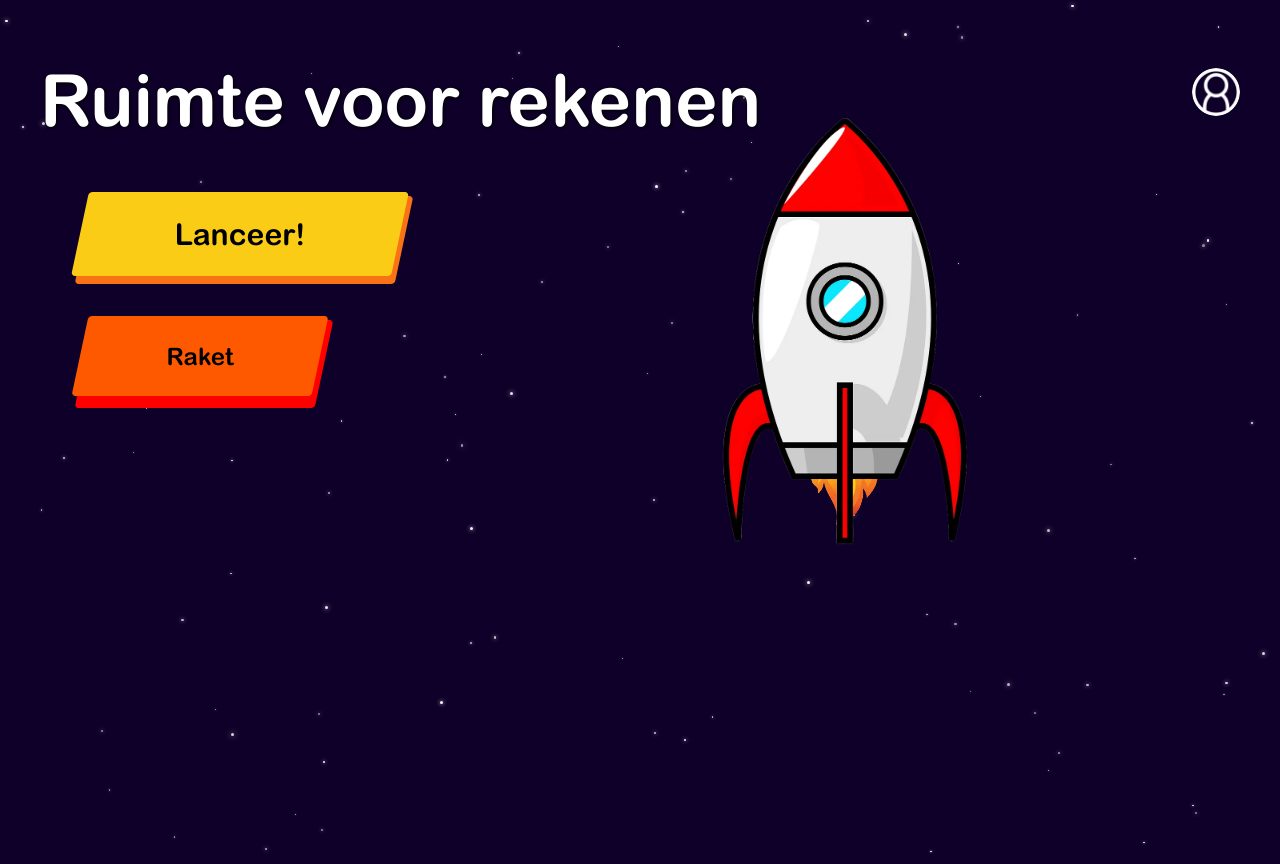
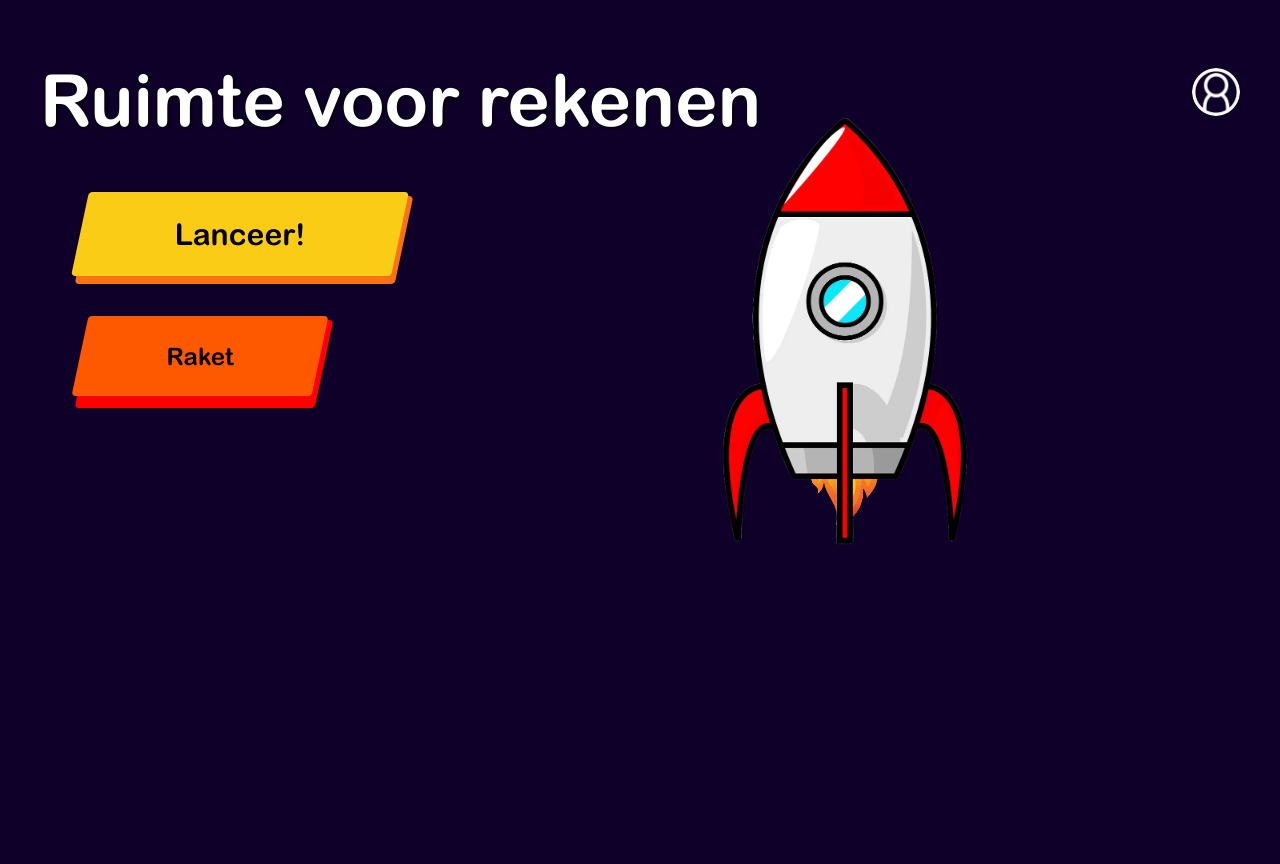
Before and after one commit to SemvanOsch/TLE-StartUp, a React (Vite) app: page / in a window 1280 px wide. Built offline with nearby package versions, Linux system fonts and the light colour scheme.

Commit message:
Temp no login

```diff
--- a/src/pages/HomePage.jsx
+++ b/src/pages/HomePage.jsx
@@ -67,7 +67,7 @@ const HomePage = () => {
     // if (loading) return null
     return (
         <div className="relative min-h-screen overflow-hidden">
-            <SterrenBG versneld={startLaunch} />
+            {/*<SterrenBG versneld={startLaunch} />*/}
 
             {/* Witte fade overlay */}
             <div
```
